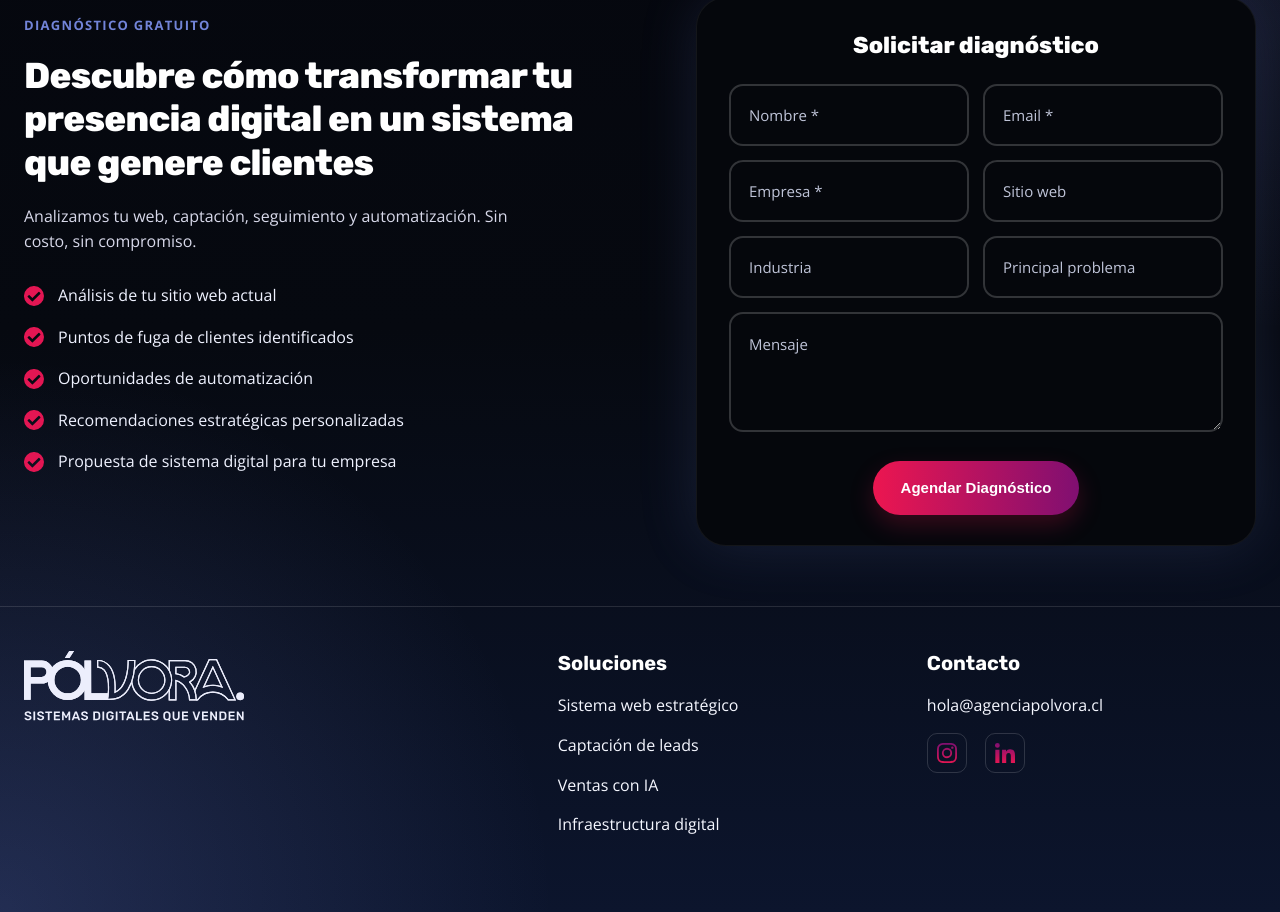
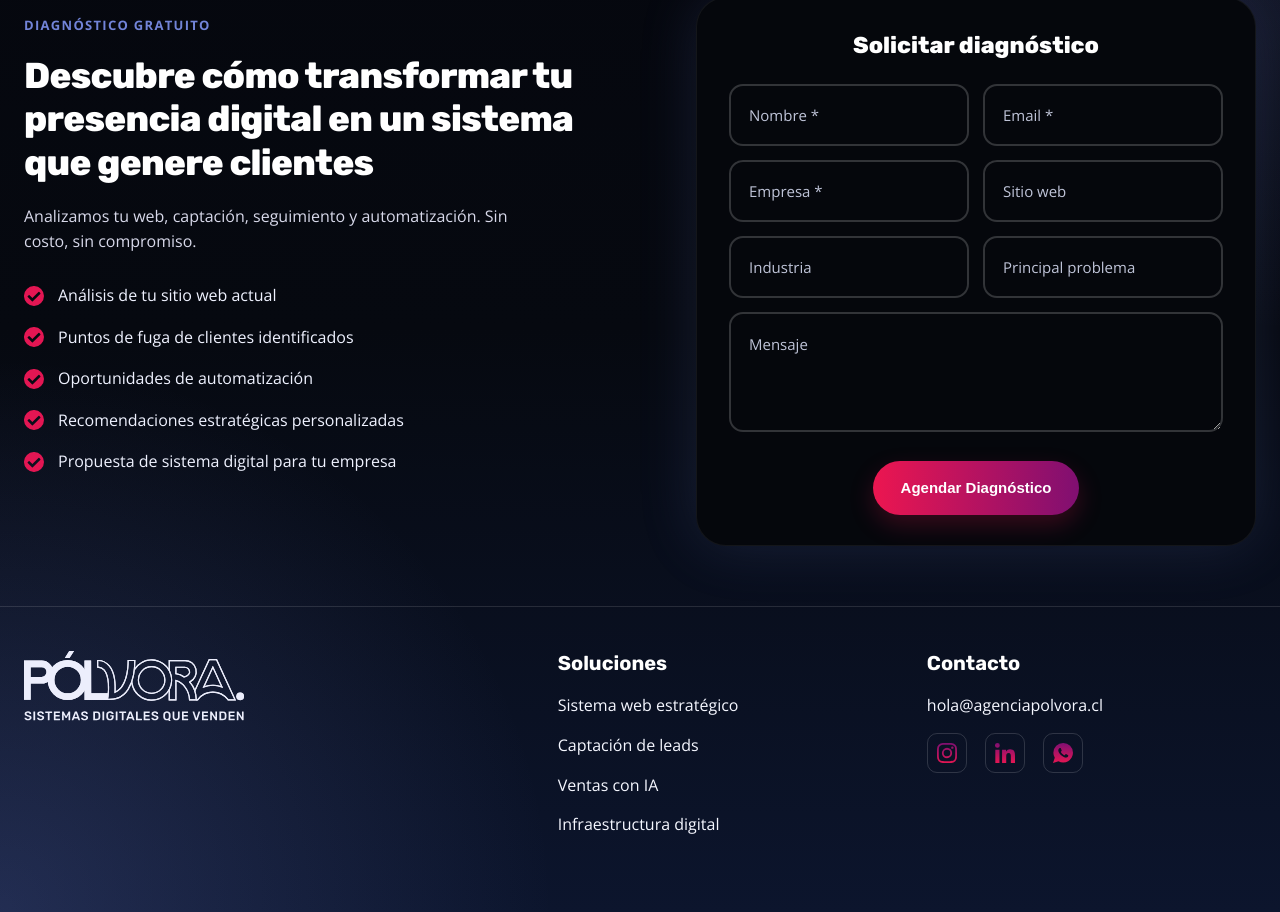
Before and after one commit to dani149/polvora-react, a React (Vite) app: page / in a window 1280 px wide. Shown: the part 4688-5600 px from the top of the page. Built offline with nearby package versions, Linux system fonts and the light colour scheme.

Commit message:
corrige estructura y layout

```diff
--- a/src/App.jsx
+++ b/src/App.jsx
@@ -2,7 +2,7 @@
 import { Routes, Route } from 'react-router-dom'
 import SistemaWebEstrategico from './pages/SistemaWebEstrategico.jsx'
 import SistemaCaptacionLeads from './pages/SistemaCaptacionLeads.jsx'
-import { Navbar as SharedNavbar, CursorGlow as SharedCursorGlow } from './components/Shared.jsx'
+import { Navbar as SharedNavbar, Diagnostic } from './components/Shared.jsx'
 
 /* ─── HOOK: scroll reveal ─────────────────────────────────────── */
 function useReveal(options = {}) {
@@ -291,162 +291,7 @@
   )
 }
 
-/* ─── DIAGNOSTIC FORM ────────────────────────────────────────────── */
-const checkItems = [
-  'Análisis de tu sitio web actual',
-  'Puntos de fuga de clientes identificados',
-  'Oportunidades de automatización',
-  'Recomendaciones estratégicas personalizadas',
-  'Propuesta de sistema digital para tu empresa',
-]
 
-const emptyForm = { nombre: '', email: '', empresa: '', web: '', industria: '', problema: '', mensaje: '' }
-
-function Diagnostic() {
-  const copyRef = useReveal()
-  const formRef = useReveal()
-  const checkRefs = useCheckItems(checkItems.length)
-  const [form, setForm] = useState(emptyForm)
-  const [errors, setErrors] = useState({})
-  const [submitted, setSubmitted] = useState(false)
-  const [loading, setLoading] = useState(false)
-
-  const validate = () => {
-    const e = {}
-    if (!form.nombre.trim()) e.nombre = true
-    if (!form.email.trim() || !/\S+@\S+\.\S+/.test(form.email)) e.email = true
-    if (!form.empresa.trim()) e.empresa = true
-    return e
-  }
-
-  const handleChange = (field) => (ev) => {
-    setForm(f => ({ ...f, [field]: ev.target.value }))
-    setErrors(e => ({ ...e, [field]: false }))
-  }
-
-  const handleSubmit = (ev) => {
-    ev.preventDefault()
-    const e = validate()
-    if (Object.keys(e).length) { setErrors(e); return }
-    setLoading(true)
-    setTimeout(() => { setLoading(false); setSubmitted(true) }, 1400)
-  }
-
-  return (
-    <div className="bottom-dark-area">
-      <section className="diagnostic-section" id="diagnostico" aria-label="Diagnóstico gratuito de tu presencia digital">
-        <div className="container diagnostic-section__grid">
-
-          <div className="diagnostic-section__content reveal-left" ref={copyRef}>
-            <p className="section-kicker section-kicker--blue">DIAGNÓSTICO GRATUITO</p>
-            <h2>Descubre cómo transformar tu presencia digital en un sistema que genere clientes</h2>
-            <p className="section-description">
-              Analizamos tu web, captación, seguimiento y automatización.
-              Sin costo, sin compromiso.
-            </p>
-            <ul className="diagnostic-benefits">
-              {checkItems.map((item, i) => (
-                <li
-                  key={i}
-                  className="check-item"
-                  data-idx={i}
-                  ref={el => checkRefs.current[i] = el}
-                >
-                  <img src="/ticket.svg" alt="✓" />
-                  {item}
-                </li>
-              ))}
-            </ul>
-          </div>
-
-          <div className="diagnostic-form-card reveal-right" ref={formRef}>
-            <h3>Solicitar diagnóstico</h3>
-            {submitted ? (
-              <div className="form-success">
-                <svg width="48" height="48" viewBox="0 0 24 24" fill="none" stroke="currentColor" strokeWidth="2" strokeLinecap="round" strokeLinejoin="round">
-                  <circle cx="12" cy="12" r="10"/><polyline points="9 12 11 14 15 10"/>
-                </svg>
-                <p style={{ color: '#a5f3c0', fontSize: 17, fontWeight: 600 }}>¡Solicitud enviada!</p>
-                <p style={{ color: '#d8d9ea' }}>Te contactamos en menos de 24 horas.</p>
-              </div>
-            ) : (
-              <form className="diagnostic-form" onSubmit={handleSubmit} noValidate>
-                <div className="diagnostic-form__row">
-                  <input className={`field${errors.nombre ? ' error' : ''}`} type="text" placeholder="Nombre *" value={form.nombre} onChange={handleChange('nombre')} />
-                  <input className={`field${errors.email ? ' error' : ''}`} type="email" placeholder="Email *" value={form.email} onChange={handleChange('email')} />
-                </div>
-                <div className="diagnostic-form__row">
-                  <input className={`field${errors.empresa ? ' error' : ''}`} type="text" placeholder="Empresa *" value={form.empresa} onChange={handleChange('empresa')} />
-                  <input className="field" type="text" placeholder="Sitio web" value={form.web} onChange={handleChange('web')} />
-                </div>
-                <div className="diagnostic-form__row">
-                  <input className="field" type="text" placeholder="Industria" value={form.industria} onChange={handleChange('industria')} />
-                  <input className="field" type="text" placeholder="Principal problema" value={form.problema} onChange={handleChange('problema')} />
-                </div>
-                <div className="diagnostic-form__full">
-                  <textarea placeholder="Mensaje" value={form.mensaje} onChange={handleChange('mensaje')} />
-                </div>
-                <div className="diagnostic-form__actions">
-                  <button type="submit" className="btn btn-gradient" disabled={loading} style={{ border: 'none', minWidth: 200, opacity: loading ? .75 : 1 }}>
-                    {loading ? (
-                      <span style={{ display: 'flex', alignItems: 'center', gap: 8 }}>
-                        <SpinnerIcon /> Enviando...
-                      </span>
-                    ) : 'Agendar Diagnóstico'}
-                  </button>
-                </div>
-              </form>
-            )}
-          </div>
-
-        </div>
-      </section>
-
-      <Footer />
-    </div>
-  )
-}
-
-function SpinnerIcon() {
-  return (
-    <svg width="18" height="18" viewBox="0 0 24 24" fill="none" stroke="currentColor" strokeWidth="2.5" strokeLinecap="round" style={{ animation: 'spin .8s linear infinite' }}>
-      <style>{`@keyframes spin { to { transform: rotate(360deg); } }`}</style>
-      <path d="M21 12a9 9 0 1 1-6.219-8.56" />
-    </svg>
-  )
-}
-
-/* ─── FOOTER ─────────────────────────────────────────────────────── */
-function Footer() {
-  return (
-    <footer className="footer section-dark" id="contacto">
-      <div className="container footer-grid">
-        <div>
-          <img src="/logo-blanco.svg" style={{ width: 220 }} alt="Pólvora" />
-        </div>
-        <div>
-          <h4>Soluciones</h4>
-          <a href="#soluciones">Sistema web estratégico</a>
-          <a href="#soluciones">Captación de leads</a>
-          <a href="#soluciones">Ventas con IA</a>
-          <a href="#soluciones">Infraestructura digital</a>
-        </div>
-        <div>
-          <h4>Contacto</h4>
-          <a href="mailto:hola@agenciapolvora.cl">hola@agenciapolvora.cl</a>
-          <div className="socials">
-            <a href="#" className="social" aria-label="Instagram">
-              <img src="/ig.svg" alt="Instagram" style={{ width: 20 }} />
-            </a>
-            <a href="#" className="social" aria-label="LinkedIn">
-              <img src="/lk.svg" alt="LinkedIn" style={{ width: 20 }} />
-            </a>
-          </div>
-        </div>
-      </div>
-    </footer>
-  )
-}
 
 /* ─── CURSOR GLOW ────────────────────────────────────────────────── */
 function CursorGlow() {
```
